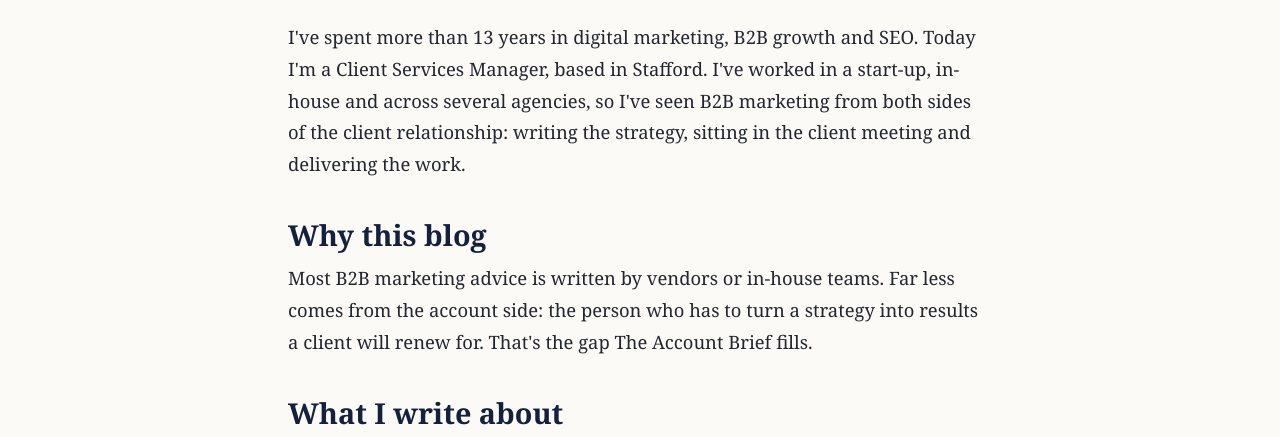
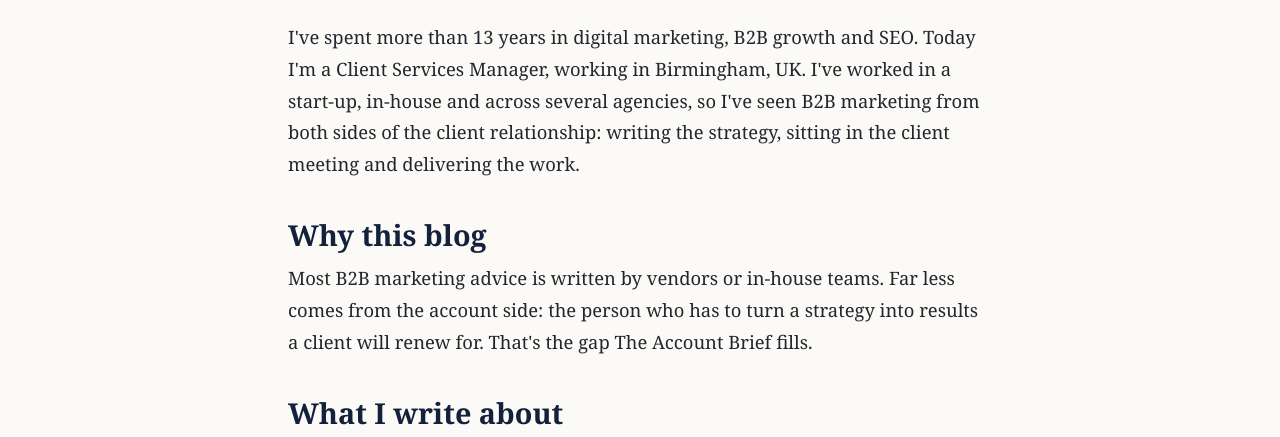
Before and after one commit to JAldo1980/theaccountbrief, an Astro site: page /about in a window 1280 px wide. Shown: the part 301-738 px from the top of the page. Built offline with nearby package versions, Linux system fonts and the light colour scheme; Astro itself is replaced by a stand-in of ours.

Commit message:
About: working in Birmingham, UK
Co-Authored-By: Claude Opus 5.5 <noreply@anthropic.com>
Claude-Session: https://claude.ai/code/session_01KH3NyNaSJLPY51NpRhxNgX

```diff
--- a/src/consts.ts
+++ b/src/consts.ts
@@ -12,7 +12,7 @@ export const SITE = {
 export const AUTHOR = {
   name: 'James Alderman',
   jobTitle: 'Client Services Manager',
-  location: 'Stafford, UK',
+  location: 'Birmingham, UK',
   // Add your profile URLs here; they feed the author schema (sameAs) and the footer.
   linkedin: 'https://www.linkedin.com/in/jamespalderman/',
   email: '', // optional contact address
--- a/src/pages/about.astro
+++ b/src/pages/about.astro
@@ -12,8 +12,8 @@ const schema = [{ '@type': 'ProfilePage', '@id': url, url, mainEntity: { '@id':
   </header>
   <div class="prose narrow">
     <p>
-      I've spent more than 13 years in digital marketing, B2B growth and SEO. Today I'm a Client Services Manager, based in
-      {AUTHOR.location.replace(', UK', '')}. I've worked in a start-up, in-house and across several agencies, so I've seen B2B
+      I've spent more than 13 years in digital marketing, B2B growth and SEO. Today I'm a Client Services Manager, working in
+      Birmingham, UK. I've worked in a start-up, in-house and across several agencies, so I've seen B2B
       marketing from both sides of the client relationship: writing the strategy, sitting in the client meeting and delivering the work.
     </p>
     <h2>Why this blog</h2>
```
